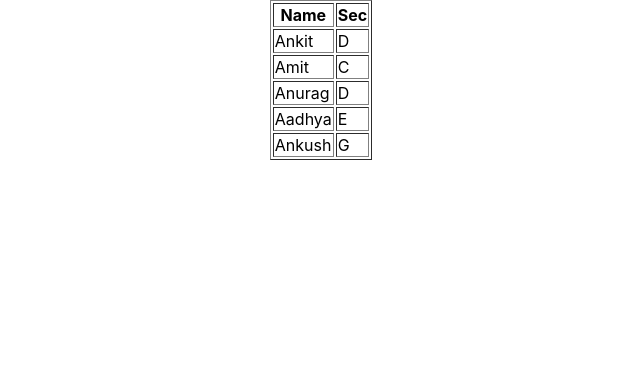
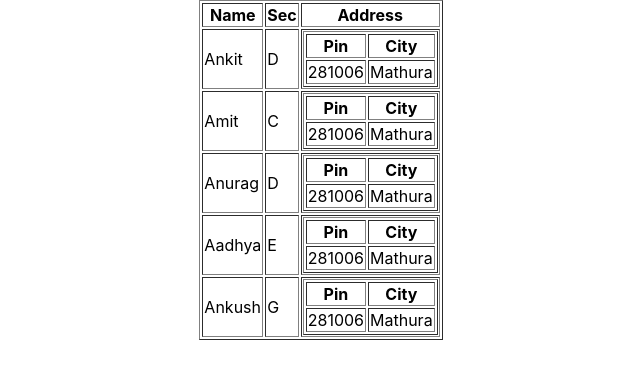
Before and after one commit to codeBurner0/React-JS-Complete, a React (Create React App) app: page / in a window 1280 px wide. Shown: the top 376 px of the page, without its empty margins (319-959 px from the left). Built offline with nearby package versions, Linux system fonts and the light colour scheme.

Commit message:
TableNestedList

```diff
--- a/src/App.js
+++ b/src/App.js
@@ -14,12 +14,13 @@ import React from 'react'
 // import Internal from './Components/Styling In react/Internal'
 // import ExternalCSS from './Components/Styling In react/ExternalCSS'
 // import ModuleCSS from './Components/Styling In react/ModuleCSS'
-import TableArrayOfObjects from './Components/JS/TableArrayOfObjects'
+// import TableArrayOfObjects from './Components/JS/TableArrayOfObjects'
+import TableNestedList from './Components/JS/TableNestedList'
 
 function App() {
   return (
     <div>
-      <TableArrayOfObjects/>
+      <TableNestedList/>
     </div>
   )
 }
--- /dev/null
+++ b/src/Components/JS/TableNestedList.js
@@ -0,0 +1,56 @@
+import React from 'react'
+
+function TableNestedList() {
+    const arr=[
+        {name:"Ankit",sec:"D",address:[{pin:281006,city:"Mathura"}]},
+        {name:"Amit",sec:"C",address:[{pin:281006,city:"Mathura"}]},
+        {name:"Anurag",sec:"D",address:[{pin:281006,city:"Mathura"}]},
+        {name:"Aadhya",sec:"E",address:[{pin:281006,city:"Mathura"}]},
+        {name:"Ankush",sec:"G",address:[{pin:281006,city:"Mathura"}]},
+    ]
+  return (
+    <div>
+        <table border={1}>
+            <thead>
+            <tr>
+                <th>Name</th>
+                <th>Sec</th>
+                <th>Address</th>
+            </tr>
+            </thead>
+            <tbody>
+      {
+        arr.map((e)=>{
+            return (<tr>
+                <td>{e.name}</td>
+                <td>{e.sec}</td>
+                <td>
+                    <table border={1}>
+                        <thead>
+                           <tr>
+                            <th>Pin</th>
+                            <th>City</th>
+                           </tr>
+                        </thead>
+                        <tbody>
+                            {
+                                e.address.map((a)=>{
+                                    return (<tr>
+                                        <td>{a.pin}</td>
+                                        <td>{a.city}</td>
+                                    </tr> )
+                                })
+                            }
+
+                        </tbody>
+                    </table>
+                </td>
+            </tr>)
+        })
+      }
+      </tbody>
+      </table>
+    </div>
+  )
+}
+export default TableNestedList
```
